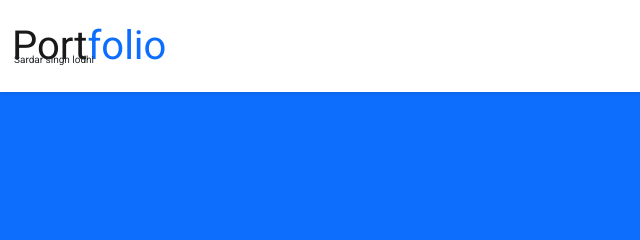
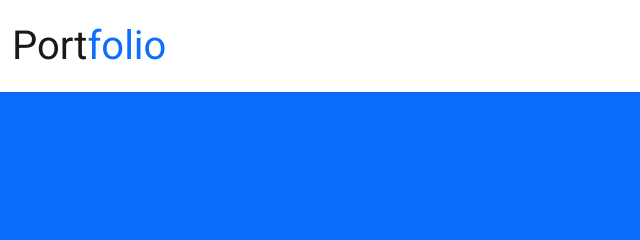
Before and after one commit to Sardarsinghlodhi/sardarsinghlodhi-portfolio-app, a plain HTML site: page index.html in a window 1280 px wide. Shown: the top 240 px of the page, 0-640 px from the left. Drawn offline with nearby package versions, Linux system fonts and the light colour scheme.

Commit message:
Update index.html
Update

```diff
--- a/index.html
+++ b/index.html
@@ -35,7 +35,6 @@
   <nav class="navbar navbar-expand-md navbar-expand-lg bg-white sticky-top shadow-sm">
   <div class="container-fluid position-relative">
     <a class="navbar-brand py-2 fs-1" href="index.html">Port<span class="text-primary">folio</span></a>
-    <small class="text-start position-absolute top-0 start-0" style="font-size: 10px; margin-top: 44px; margin-left: 14px;">Sardar singh lodhi</small>
     <button class="navbar-toggler" type="button" data-bs-toggle="collapse" data-bs-target="#navbarSupportedContent" aria-controls="navbarSupportedContent" aria-expanded="false" aria-label="Toggle navigation">
        <div class="navbar-icon">
          <span></span><span></span><span></span>
```
